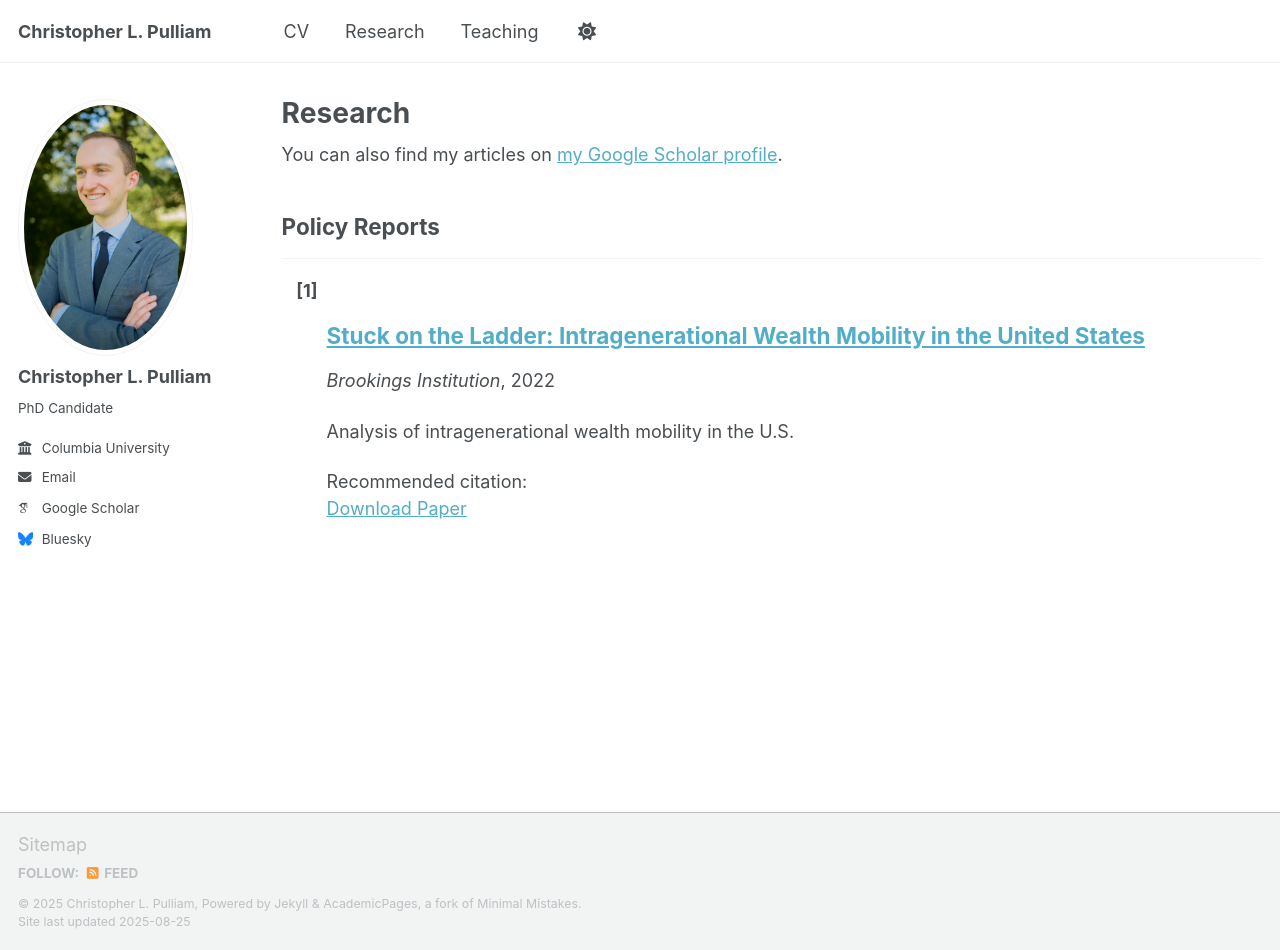
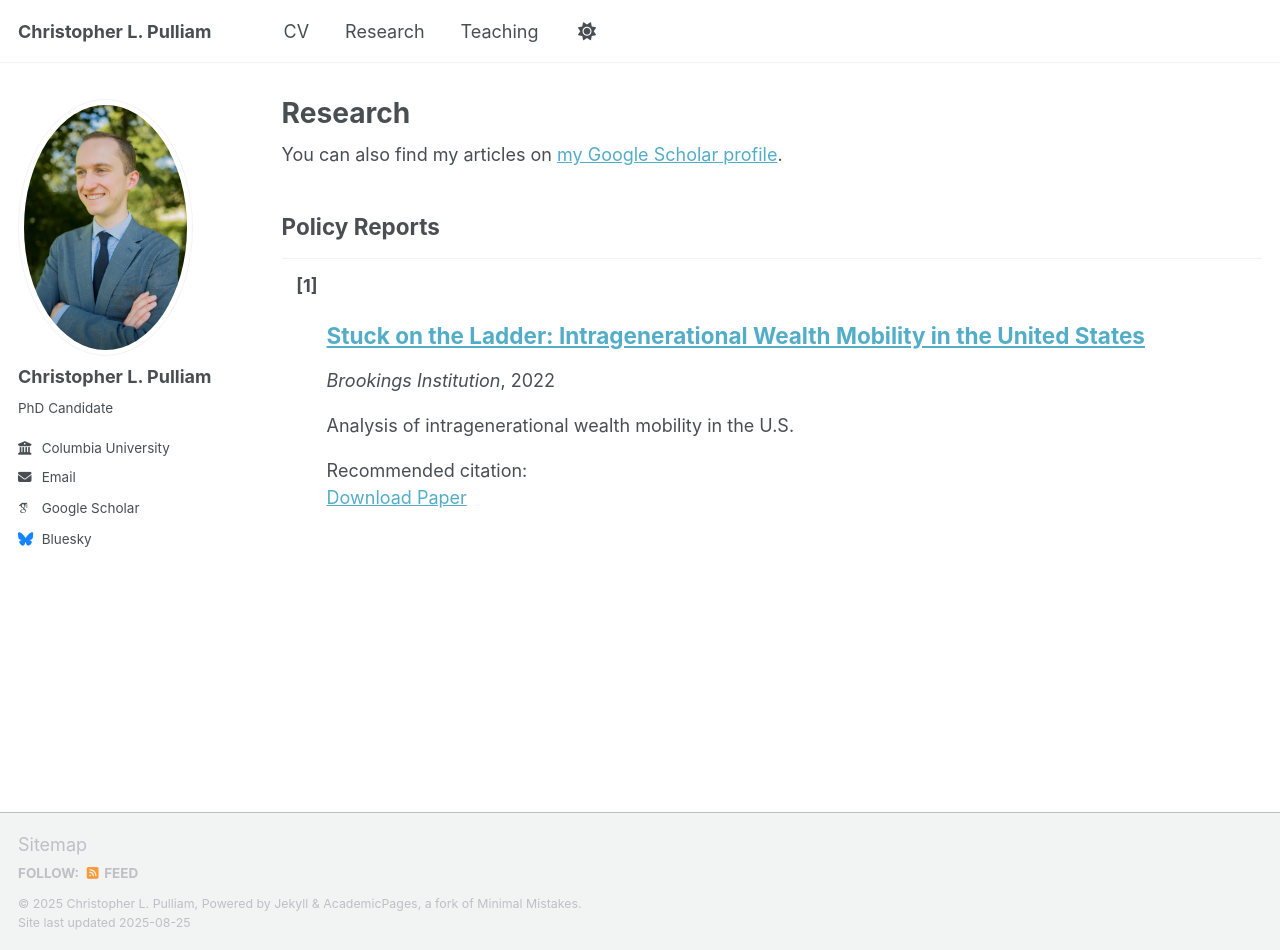
Before and after one commit to christopher-pulliam/christopher-pulliam.github.io, a Jekyll site: the page built from _pages/publications.html, in a window 1280 px wide and 950 px high. Built offline with Jekyll 4.4.1, drawn with Linux system fonts in a browser that asks for light colours; some web fonts are replaced; a script that is not in the unit is left out.

Commit message:
Update main.scss

```diff
--- a/assets/css/main.scss
+++ b/assets/css/main.scss
@@ -42,20 +42,35 @@
     "vendor/font-awesome/brands"
 ;
 
-/* Publication numbering with left-aligned numbers */
 .pub-entry {
   display: flex;
-  align-items: flex-start;  /* aligns number with top of content */
+  align-items: flex-start; /* fallback for single-line entries */
   margin-bottom: 0.8em;
 }
 
+/* Number container */
 .pub-number {
   font-weight: bold;
   margin-right: 0.5em;
-  min-width: 2em;  /* ensures numbers are aligned */
+  min-width: 2em;       /* keeps numbers aligned in a column */
   text-align: right;
+  line-height: 1;       /* aligns with first line of text */
 }
 
+/* Content container */
 .pub-content {
-  flex: 1;  /* content takes remaining space */
+  flex: 1;
+  display: flex;
+  flex-direction: column;
+  justify-content: center; /* vertically center number with content */
 }
+
+/* Optional: remove extra top margin from first paragraph */
+.pub-content p:first-child {
+  margin-top: 0;
+}
+
+/* Optional: reduce spacing for multi-line entries */
+.pub-content p {
+  margin-bottom: 0.3em;
+}
```
